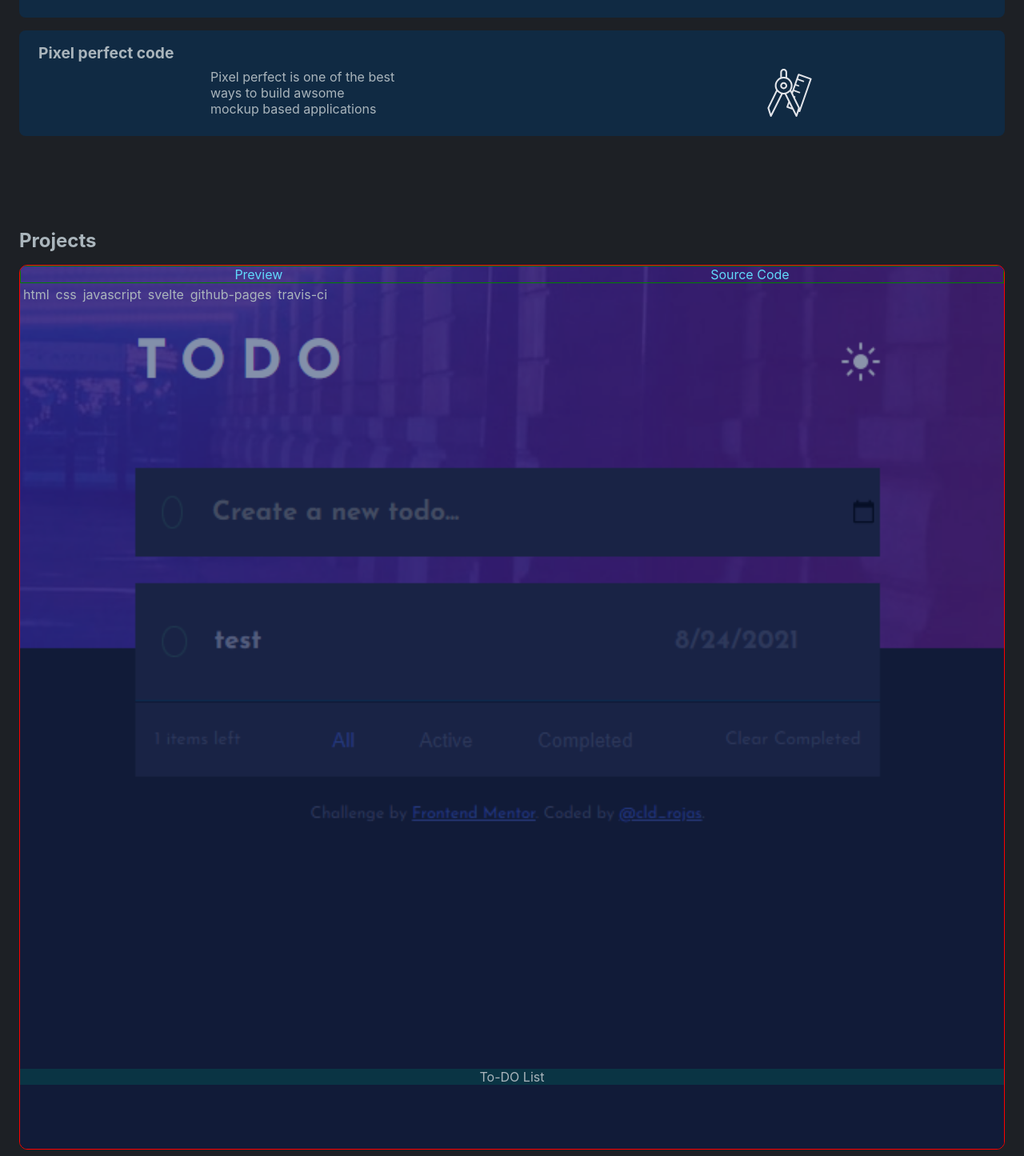
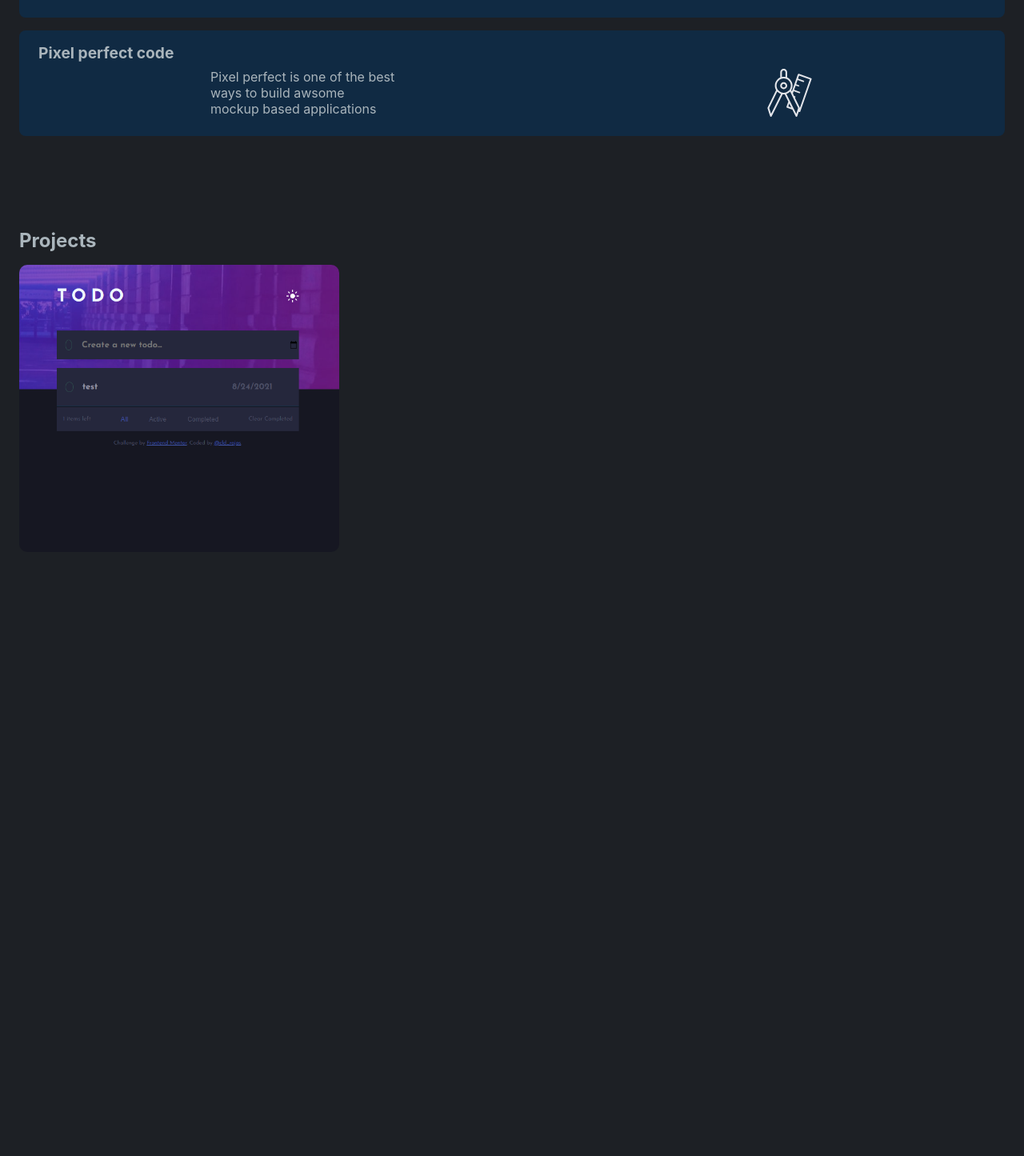
Before and after one commit to cldrojas/portfolio-svelte, a Svelte app: page / in a window 1280 px wide. Shown: the part 1322-2767 px from the top of the page at 80% size. After the commit the page ends 2400 px from the top, so only its background shows below. Built offline with nearby package versions, Linux system fonts and the light colour scheme.

Commit message:
Add first project

```diff
--- a/src/components/Project.svelte
+++ b/src/components/Project.svelte
@@ -1,23 +1,33 @@
 <script>
-  export let name, imgUrl, previewUrl, repoUrl, technologies;
+  export let name,
+    description,
+    imgUrl,
+    logoUrl,
+    previewUrl,
+    repoUrl,
+    technologies;
 </script>
 
 <article class="project">
   <img class="image" src={imgUrl} alt={name} />
 
+  <div class="wrapper">
     <div class="details">
-    <div class="title">{name}</div>
-
+      <img class="logo" src={logoUrl} alt={`${name}-logo`} />
+      <h3 class="title">{name}</h3>
+      <p class="description">{description}</p>
       <div class="links">
-      <a href={previewUrl} class="button">Preview</a>
-      <a href={repoUrl} class="button">Source Code</a>
+        <a href={previewUrl} class="link">Preview App</a>
+        <a href={repoUrl} class="link">Source Code</a>
       </div>
 
       <ul class="technologies">
+        <li class="tech" />
         {#each technologies as tech}
           <li class="tech">{tech}</li>
         {/each}
       </ul>
+    </div>
   </div>
 </article>
 
@@ -27,39 +37,66 @@
     flex-direction: column;
     position: relative;
     border-radius: 10px;
-    border: solid 1px red;
+    max-width: 400px;
   }
   .image {
     width: 100%;
     position: static;
     top: 0;
   }
+  .wrapper {
+    height: 100%;
+    width: 100%;
+    display: grid;
+    place-items: center;
+    position: absolute;
+  }
+  .logo {
+    position: absolute;
+    top: 2em;
+    width: 4em;
+    height: 4em;
+    padding: 16px;
+    border-radius: 10px;
+    background-color: var(--darkBackground);
+  }
+  .wrapper:hover .details {
+    opacity: 1;
+    padding: 40px;
+  }
   .details {
     display: flex;
     flex-direction: column;
-    background: rgba(13, 33, 80, 0.483);
+    justify-content: space-around;
     height: 100%;
     width: 100%;
+    transition: all ease 0.3s;
     position: absolute;
-    z-index: 2;
+    background-color: #102a43d7;
+    opacity: 0;
   }
   .title {
-    background-color: rgba(1, 84, 84, 0.428);
-    position: absolute;
-    bottom: 5rem;
-    display: flex;
-    width: 100%;
-    justify-content: center;
+    text-align: center;
+    font-weight: 700;
+    font-size: 1.2rem;
+  }
+  .description {
+    font-weight: 400;
   }
   .links {
-    border: solid 1px green;
     display: flex;
     justify-content: space-around;
+  }
+  .link {
+    border: solid 1px var(--link);
+    padding: 8px;
+    border-radius: 4px;
   }
   .technologies {
     display: flex;
   }
   .tech {
-    padding: 4px;
+    display: inline;
+    min-width: fit-content;
   }
 </style>
--- a/src/pages/projects.svelte
+++ b/src/pages/projects.svelte
@@ -5,13 +5,18 @@
 <section class="projects">
   <h2 class="title">Projects</h2>
   <Project
-    name="To-DO List"
+    name="To-Do List"
+    description="This is my first project using svelte, i loved svelte's syntax and architecture"
     imgUrl="src/assets/projects/todo.png"
+    logoUrl="src/assets/projects/todo_logo.png"
     previewUrl="https://cldrojas.github.io/todo"
-    repoUrl="github.com/cldrojas/todo"
+    repoUrl="https://github.com/cldrojas/todo"
     technologies={[
       "html",
       "css",
+      "php",
+      "vanilla",
+      "porno",
       "javascript",
       "svelte",
       "github-pages",
```
Also changed, not shown: src/assets/projects/todo_logo.png (added). Lines whose indentation alone changed are shown as unchanged.
